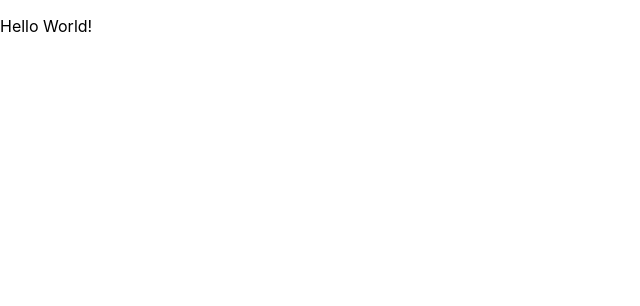
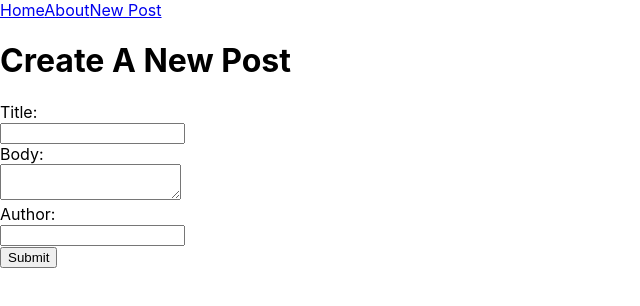
Before and after one commit to DevGnome/react-blog, a React (Create React App) app: page /create-post in a window 1280 px wide. Shown: the top 306 px of the page, without its empty margins (0-640 px from the left). Built offline with nearby package versions, Linux system fonts and the light colour scheme.

Commit message:
Navbar, list of posts created

```diff
--- a/db.json
+++ b/db.json
@@ -3,38 +3,38 @@
         {
             "id": 1,
             "title": "Create-React-App",
-            "body": "",
-            "likes": "",
-            "date": ""
+            "body": "This will contain information about create-react-app",
+            "author": "Insert Author Name",
+            "excerpt": "Placeholder text"
         },
 
         {
             "id": 2,
-            "title": "",
-            "body": "",
-            "likes": "",
-            "date": ""
+            "title": "React Router",
+            "body": "This will contain information about",
+            "author": "Insert Author Name",
+            "excerpt": "Placeholder text"
         },
         {
             "id": 3,
-            "title": "",
-            "body": "",
-            "likes": "",
-            "date": ""
+            "title": "useEffect",
+            "body": "This will contain information about",
+            "author": "Insert Author Name",
+            "excerpt": "Placeholder text"
         },
         {
             "id": 4,
-            "title": "",
-            "body": "",
-            "likes": "",
-            "date": ""
+            "title": "useState",
+            "body": "This will contain information about",
+            "author": "Insert Author Name",
+            "excerpt": "Placeholder text"
         },
         {
             "id": 5,
-            "title": "",
-            "body": "",
-            "likes": "",
-            "date": ""
+            "title": "JSX",
+            "body": "Insert Author Name",
+            "author": "This will contain information about",
+            "excerpt": "Placeholder text"
         }
     ]
 
--- a/package.json
+++ b/package.json
@@ -8,6 +8,7 @@
     "@testing-library/user-event": "^13.5.0",
     "react": "^18.2.0",
     "react-dom": "^18.2.0",
+    "react-router-dom": "^6.3.0",
     "react-scripts": "5.0.1",
     "web-vitals": "^2.1.4"
   },
--- a/src/App.css
+++ /dev/null
@@ -1,38 +0,0 @@
-.App {
-  text-align: center;
-}
-
-.App-logo {
-  height: 40vmin;
-  pointer-events: none;
-}
-
-@media (prefers-reduced-motion: no-preference) {
-  .App-logo {
-    animation: App-logo-spin infinite 20s linear;
-  }
-}
-
-.App-header {
-  background-color: #282c34;
-  min-height: 100vh;
-  display: flex;
-  flex-direction: column;
-  align-items: center;
-  justify-content: center;
-  font-size: calc(10px + 2vmin);
-  color: white;
-}
-
-.App-link {
-  color: #61dafb;
-}
-
-@keyframes App-logo-spin {
-  from {
-    transform: rotate(0deg);
-  }
-  to {
-    transform: rotate(360deg);
-  }
-}
--- a/src/Components/App.js
+++ b/src/Components/App.js
@@ -1,13 +1,23 @@
+import React from 'react';
+import {Routes, Route} from 'react-router-dom';
+import HomePage from './HomePage';
+import SinglePost from './SinglePost';
+import CreatePost from './CreatePost';
+import NavBar from './NavBar';
+
+
 
 
 function App() {
+
   return (
     <div className="App">
-      <header className="App-header">
-        <p>
-         Hello World!
-        </p>
-      </header>
+      <NavBar />
+      <Routes>
+        <Route path="/" element={<HomePage />} />
+        <Route path="/posts/:id" element={<SinglePost />} />
+        <Route path="/create-post" element={<CreatePost />} />
+      </Routes>
     </div>
   );
 }
--- a/src/Components/CreatePost.js
+++ b/src/Components/CreatePost.js
@@ -0,0 +1,58 @@
+import { useState } from 'react';
+import {useNavigate} from 'react-router-dom';
+
+function CreatePost() {
+    const [title, setTitle] = useState('');
+    const [body, setBody] = useState('');
+    const [author, setAuthor] = useState('');
+    const navigate = useNavigate();
+
+    const handleSubmit = (e) => {
+        e.preventDefault();
+        const newPost = { title, body, author };
+
+        fetch('http://localhost:3004/posts', {
+            method: 'POST',
+            headers: {
+                'Content-Type': 'application/json'
+            },
+            body: JSON.stringify(newPost)
+        })
+            .then(() => { navigate.pushState('/'); })
+    }
+    return (
+        <div className="create-post">
+            <h1>Create A New Post</h1>
+            <form onSubmit={handleSubmit}>
+                <label>Title:</label>
+                <br />
+                <input
+                    type="text"
+                    value={title}
+                    onChange={(e) => setTitle(e.target.value)}
+                />
+                <br />
+                <label>Body:</label>
+                <br />
+                <textarea
+                    required
+                    value={body}
+                    onChange={(e) => setBody(e.target.value)}
+                />
+                <br />
+                <label>Author:</label>
+                <br />
+                <input
+                    type="text"
+                    value={author}
+                    onChange={(e) => setAuthor(e.target.value)}
+                />
+                <br />
+                <button type="submit">Submit</button>
+            </form>
+        </div>
+
+    );
+}
+
+export default CreatePost;
--- /dev/null
+++ b/src/Components/HomePage.js
@@ -0,0 +1,22 @@
+import PostList from './PostList';
+import React, { useEffect, useState} from 'react';
+
+const HomePage = () => {
+    const [posts, setPosts] = useState([]);
+
+    useEffect(() => {
+        fetch('http://localhost:3004/posts')
+            .then(response => response.json())
+            .then(posts => setPosts(posts));
+    }, []);
+
+    console.log(posts);
+
+
+    return (
+        <div className="homepage">
+            <PostList posts={posts} title="All Posts" />
+        </div>
+    );
+}
+export default HomePage;
--- a/src/Components/PostList.js
+++ b/src/Components/PostList.js
@@ -1,13 +1,26 @@
-import PostItem from './PostItem';
+import { Link } from 'react-router-dom';
 
-const PostList = ({ posts }) => {
+
+
+function PostList({ posts }) {
     return (
         <div className="post-list">
+            <h1> All Blog Posts</h1>
             {posts.map(post => (
-        <PostItem key={post.id} post={post} />
+                <div className='post-list-item' key={post.id}>
+                    <Link to={`/posts/${post.id}`}>
+                        <h3>{post.title}</h3>
+                    </Link>
+                        <p>Written by {posts.author}</p>
+                        <p>{post.excerpt}</p>
+                </div>
             ))}
         </div>
     );
+
+
 }
 
+
+
 export default PostList;
--- a/src/index.js
+++ b/src/index.js
@@ -1,12 +1,15 @@
 import React from 'react';
 import ReactDOM from 'react-dom/client';
+import { BrowserRouter } from 'react-router-dom';
 import './index.css';
 import App from './Components/App';
 
 
 const root = ReactDOM.createRoot(document.getElementById('root'));
 root.render(
-  <React.StrictMode>
-    <App />
-  </React.StrictMode>
+ <BrowserRouter>
+   <App />
+ </BrowserRouter>
+
+
 );
```
Also changed, not shown: src/Components/About.js (added), src/Components/PostItem.js (deleted), 1 other file (tests, documents, lock files or other folders). Lines whose indentation alone changed are shown as unchanged.
